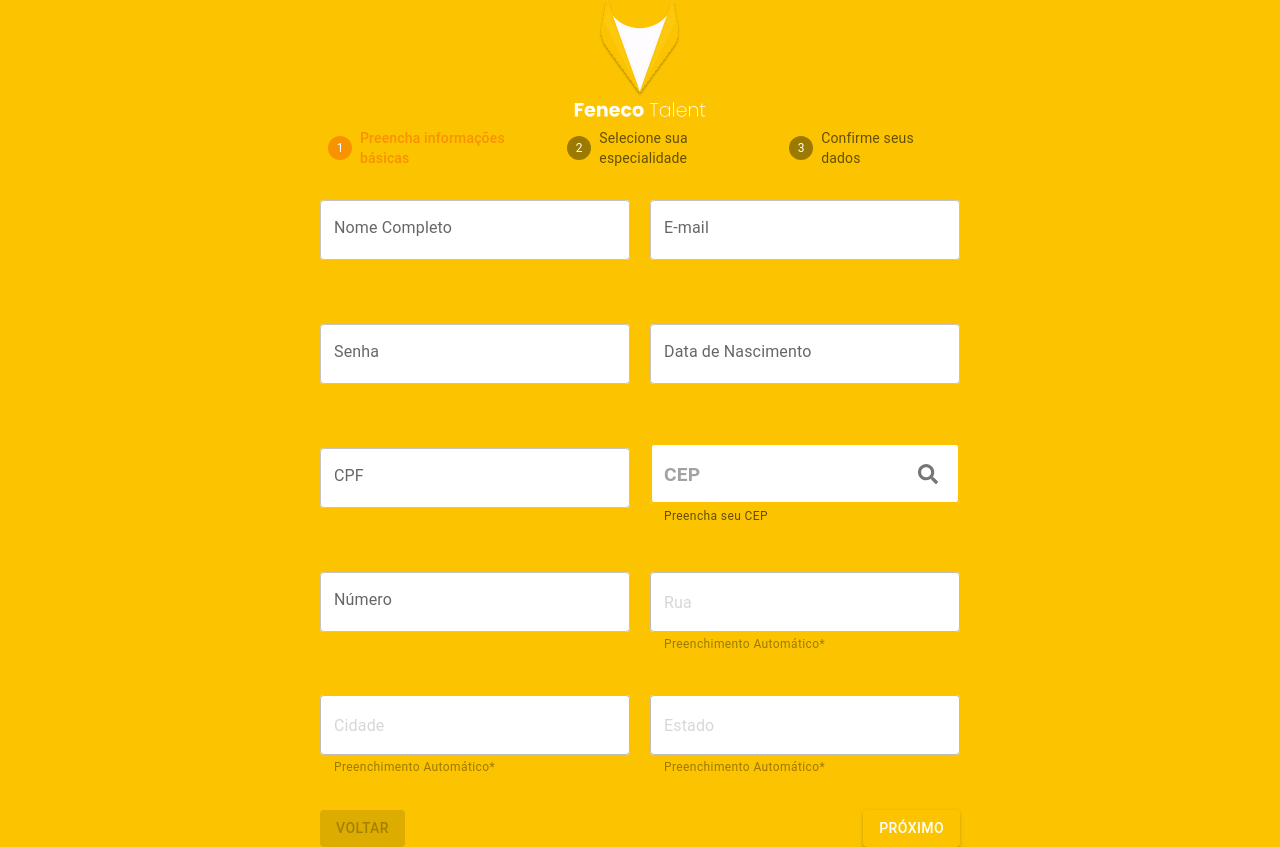
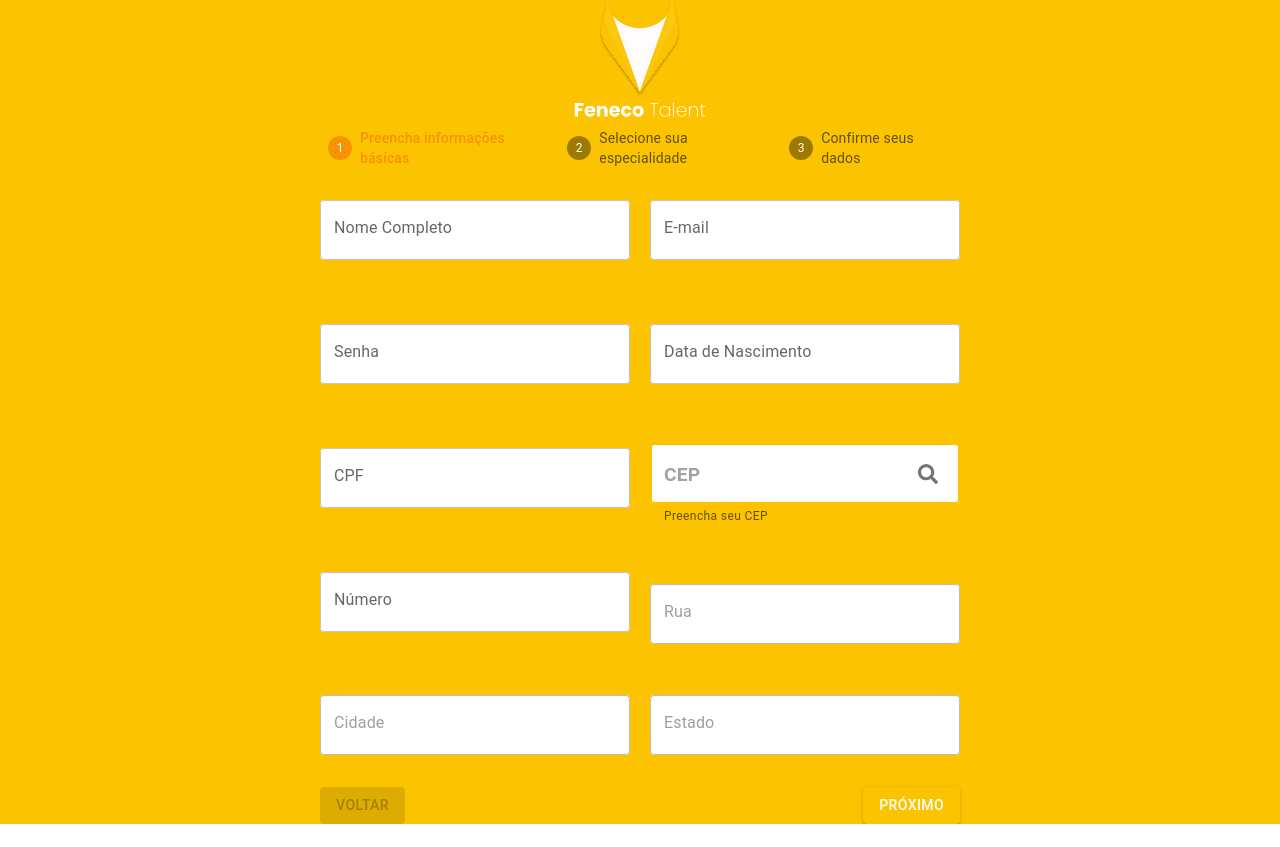
Before and after one commit to Giuzntt/Feneco, a React (Create React App) app: page /Register in a window 1280 px wide. After the commit the page ends 824 px from the top, so only its background shows below. Built offline with nearby package versions, Linux system fonts and the light colour scheme.

Commit message:
Componentizando aplicacao

```diff
--- a/src/Pages/LoginPage/index.tsx
+++ b/src/Pages/LoginPage/index.tsx
@@ -31,12 +31,12 @@ export default function LoginPage() {
           <CustomTextField
             placeholder="Digite seu email"
             type="email"
-            disable={true}
+
           />
           <CustomTextField
             placeholder="Digite a sua senha"
             type="password"
-            disable={true}
+
           />
 
           <Typography variant="h5" color="inherit" sx={{
--- a/src/Pages/RegisterPage/index.tsx
+++ b/src/Pages/RegisterPage/index.tsx
@@ -15,6 +15,22 @@ interface ICepState {
     localidade: string;
     uf: string;
     ddd: string;
+}
+
+interface IFieldsProps {
+    name: string;
+    email: string;
+    password: string;
+    confirmPassword: string;
+    cep: string;
+    street: string;
+    number: string;
+    neighborhood: string;
+    city: string;
+    state: string;
+    phone: string;
+    cellphone: string;
+    cpf: string;
 }
 
 
@@ -47,6 +63,8 @@ let styleStepper = {
 
 export default function RegisterPage() {
   const [cepData, setCepData] = useState<string>("");
+  const [fields, setFields] = useState<IFieldsProps>({} as IFieldsProps);
+
   const [cep, setCep] = useState<ICepState>({} as ICepState);
   const [activeStep, setActiveStep] = useState(0);
   const [skipped, setSkipped] = useState(()=>new  Set<number>());
@@ -88,10 +106,16 @@ export default function RegisterPage() {
 
 
 
+
+
   const  RegisterStepOne = () => {
 
+
+
+
+
     useEffect(() => {
-      console.log(cepData);
+
     }, []);
 
     return (
@@ -99,39 +123,47 @@ export default function RegisterPage() {
         {/* <FormControl > */}
 
         <CustomTextField
+          key={'name'}
           placeholder="Nome Completo"
           type="text"
+          value={fields.name || ""}
+          onChange={(e) => setFields({...fields, name: e.target.value})}
           helperText=" "
-          disable={true}
+
         />
 
         <CustomTextField
+          key={'email'}
           placeholder="E-mail"
           type="text"
           helperText=" "
-          disable={true}
+
         />
 
         <CustomTextField
+          key={'password'}
           placeholder="Senha"
           type="password"
           helperText=" "
-          disable={true}
+
         />
         <CustomTextField
+          key={'nascimento'}
           placeholder="Data de Nascimento"
           type="text"
           helperText=" "
-          disable={true}
+
         />
         <CustomTextField
+          key={'cpf'}
           placeholder="CPF"
           helperText=" "
           type="text"
-          disable={true}
+
         />
 
         <CustomOutlinedInput
+          key={'cpf'}
           placeholder="CEP"
           type="text"
           value={cepData || ""}
@@ -159,25 +191,25 @@ export default function RegisterPage() {
           placeholder="Número"
           helperText=" "
           type="text"
-          disable={true}
+
         />
         <CustomTextField
           placeholder="Rua"
           type="text"
-          disable={false}
+          disabled
           value={cep.logradouro}
         />
         <CustomTextField
           placeholder="Cidade"
           type="text"
           value={cep.localidade}
-          disable={false}
+          disabled
         />
         <CustomTextField
           placeholder="Estado"
           type="text"
           value={cep.uf}
-          disable={false}
+          disabled
         />
         {/* </FormControl> */}
       </BoxRegister>
@@ -229,28 +261,28 @@ export default function RegisterPage() {
               placeholder="O que ama fazer?"
               type="text"
               helperText="Pressione Enter para pular linha"
-              disable={true}
+
               multiline={true}
             />
             <CustomTextField
               placeholder="O que possou fazer bem?"
               type="text"
               helperText="Pressione Enter para pular linha"
-              disable={true}
+
               multiline={true}
             />
             <CustomTextField
               placeholder="O que possou fazer bem?"
               type="text"
               helperText="Pressione Enter para pular linha"
-              disable={true}
+
               multiline={true}
             />
             <CustomTextField
               placeholder="O que possou fazer bem?"
               type="text"
               helperText="Pressione Enter para pular linha"
-              disable={true}
+
               multiline={true}
             />
           </BoxRegister>
--- a/src/components/TextField/index.tsx
+++ b/src/components/TextField/index.tsx
@@ -4,7 +4,7 @@ import { OutlinedInputStyled, TextFieldCustom } from "./styles";
 interface ITextFieldProps {
   placeholder: string;
   label?: string;
-  disable?: boolean;
+  disabled?: boolean;
   helperText?: string;
   type?: string;
   multiline?: boolean;
@@ -28,16 +28,14 @@ export const CustomTextField: React.FC<ITextFieldProps> = ({
   type,
   onChange,
   value,
-  disable,
+  disabled,
   multiline,
   helperText
 }) => {
   return (
     <ThemeProvider theme={theme}>
-      {
-        disable === true ?
-          (
-          <>
+
+
           <TextFieldCustom
           className="input"
           id="outlined-basic"
@@ -50,29 +48,11 @@ export const CustomTextField: React.FC<ITextFieldProps> = ({
           label={placeholder}
           variant="outlined"
           margin="normal"
+          disabled ={disabled === true ? disabled : false}
         />
-        </>
-      ) : (
-        <>
-        <TextFieldCustom
-        className="input"
-        id="outlined-basic"
-        fullWidth
-        value={value}
-        onChange={onChange}
-        type={type}
-        // label={placeholder}
-        placeholder={placeholder}
-        variant="outlined"
-        margin="normal"
-        helperText={"Preenchimento Automático*"}
-        disabled
-        />
-        </>
-        )
-        }
-        </ThemeProvider>
-  )
+
+    </ThemeProvider>
+  );
 };
 
 export const CustomOutlinedInput:React.FC<ITextFieldProps> = ({
```
